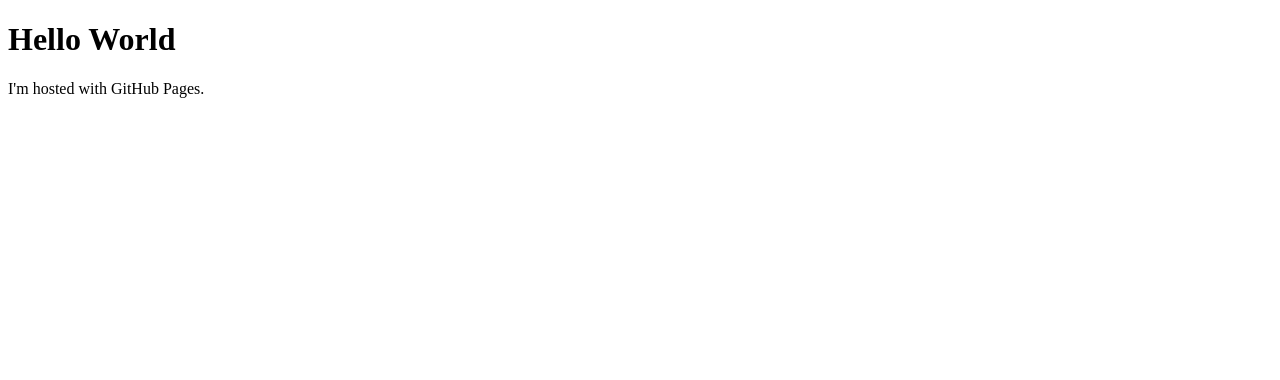
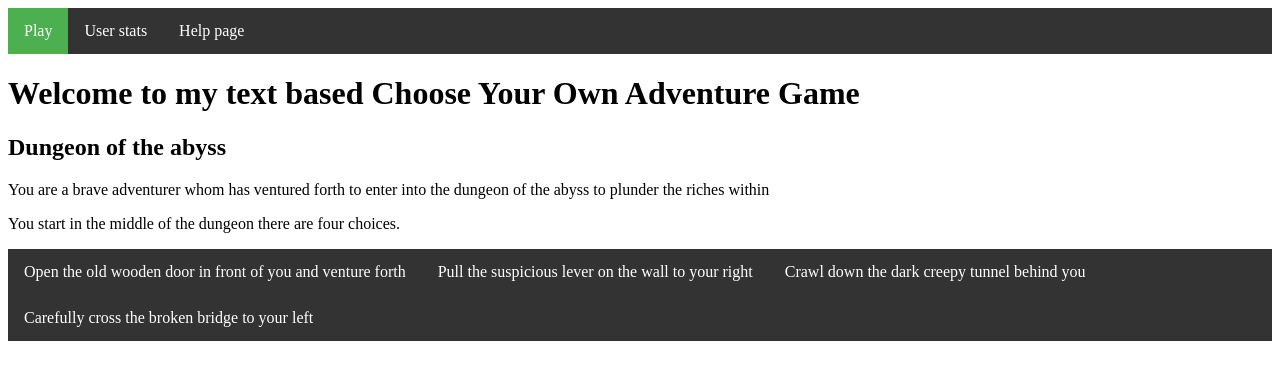
Before and after one commit to JoeSutherland/Web-Technologies--SET08101--Game, a plain HTML site: page index.html in a window 1280 px wide. Drawn offline with Linux system fonts and the light colour scheme.

Commit message:
Index/Home page (Game/Play), Help page and User stats added

```diff
--- a/index.html
+++ b/index.html
@@ -1,7 +1,55 @@
 <!DOCTYPE html>
 <html>
-<body>
-<h1>Hello World</h1>
-<p>I'm hosted with GitHub Pages.</p>
-</body>
+<style>
+ul {
+  list-style-type: none;
+  margin: 0;
+  padding: 0;
+  overflow: hidden;
+  background-color: #333;
+}
+
+li {
+  float: left;
+}
+
+li a {
+  display: block;
+  color: white;
+  text-align: center;
+  padding: 14px 16px;
+  text-decoration: none;
+}
+
+li a:hover:not(.active) {
+  background-color: #111;
+}
+
+.active {
+  background-color: #4CAF50;
+}
+</style>
+<nav>
+	<ul>
+  <li><a class="active" href="#play">Play</a></li>
+  <li><a href="UserStats.html">User stats</a></li>
+  <li><a href="Help.html">Help page</a></li>
+</ul>
+</nav>
+<head>
+        <title>Web Tech choose Your Own Adventure Game JS</title >
+    </head>
+    <body>
+        <h1>Welcome to my text based Choose Your Own Adventure Game </h1>
+        <h2>Dungeon of the abyss</h2>
+
+        <p>You are a brave adventurer whom has ventured forth to enter into the dungeon of the abyss to plunder the riches within  </p>
+        <p>You start in the middle of the dungeon there are four choices. </p>
+        <ul>
+            <li><a href=".html">Open the old wooden door in front of you and venture forth</a></li>
+            <li><a href=".html">Pull the suspicious lever on the wall to your right</a></li>
+            <li><a href=".html">Crawl down the dark creepy tunnel behind you</a></li>
+            <li><a href=".html">Carefully cross the broken bridge to your left</a></li>
+        </ul>
+    </body>
 </html>
```
Also changed, not shown: Help.html (added, +36 -0 lines), UserStats.html (added, +36 -0 lines).
